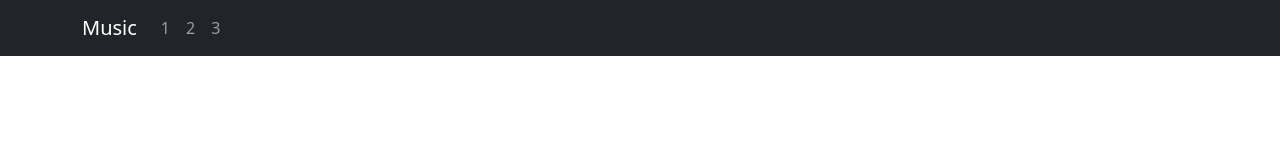
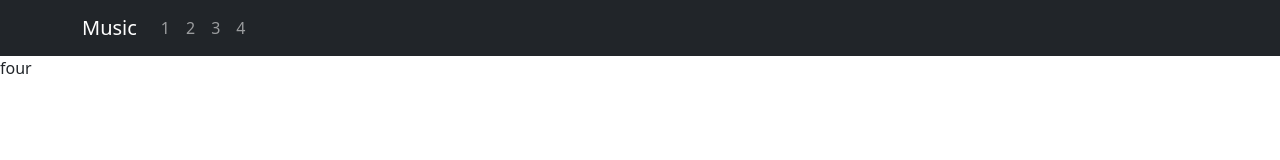
Before and after one commit to rabbitlover12/js, a React (Create React App) app: page /4 in a window 1280 px wide. Before the commit this address had no page. Shown: the top 160 px of the page. Built offline with nearby package versions, Linux system fonts and the light colour scheme.

Commit message:
four 컴포넌트 생성 및 nav바에 four 페이지 추가

```diff
--- a/src/App.js
+++ b/src/App.js
@@ -6,6 +6,7 @@ import { BrowserRouter as Router, Route, Routes } from 'react-router-dom';
 import Home from './pages/Home';
 import Second from './pages/second';
 import Third from './pages/third';
+import Four from './pages/four';
 
 
 function App() {
@@ -19,6 +20,7 @@ function App() {
               <Nav.Link href='/'>1</Nav.Link>
               <Nav.Link href='/2'>2</Nav.Link>
               <Nav.Link href='/3'>3</Nav.Link>
+              <Nav.Link href='/4'>4</Nav.Link>
             </Nav>
           </Container>
         </Navbar>
@@ -27,6 +29,7 @@ function App() {
           <Route path="/" element={<Home />} />
           <Route path="/2" element={<Second />} />
           <Route path="/3" element={<Third />} />
+          <Route path="/4" element={<Four />} />
         </Routes>
       </div>
     </Router>
--- /dev/null
+++ b/src/pages/four.js
@@ -0,0 +1,9 @@
+import React from 'react'
+
+const four = () => {
+  return (
+    <div>four</div>
+  )
+}
+
+export default four
```
